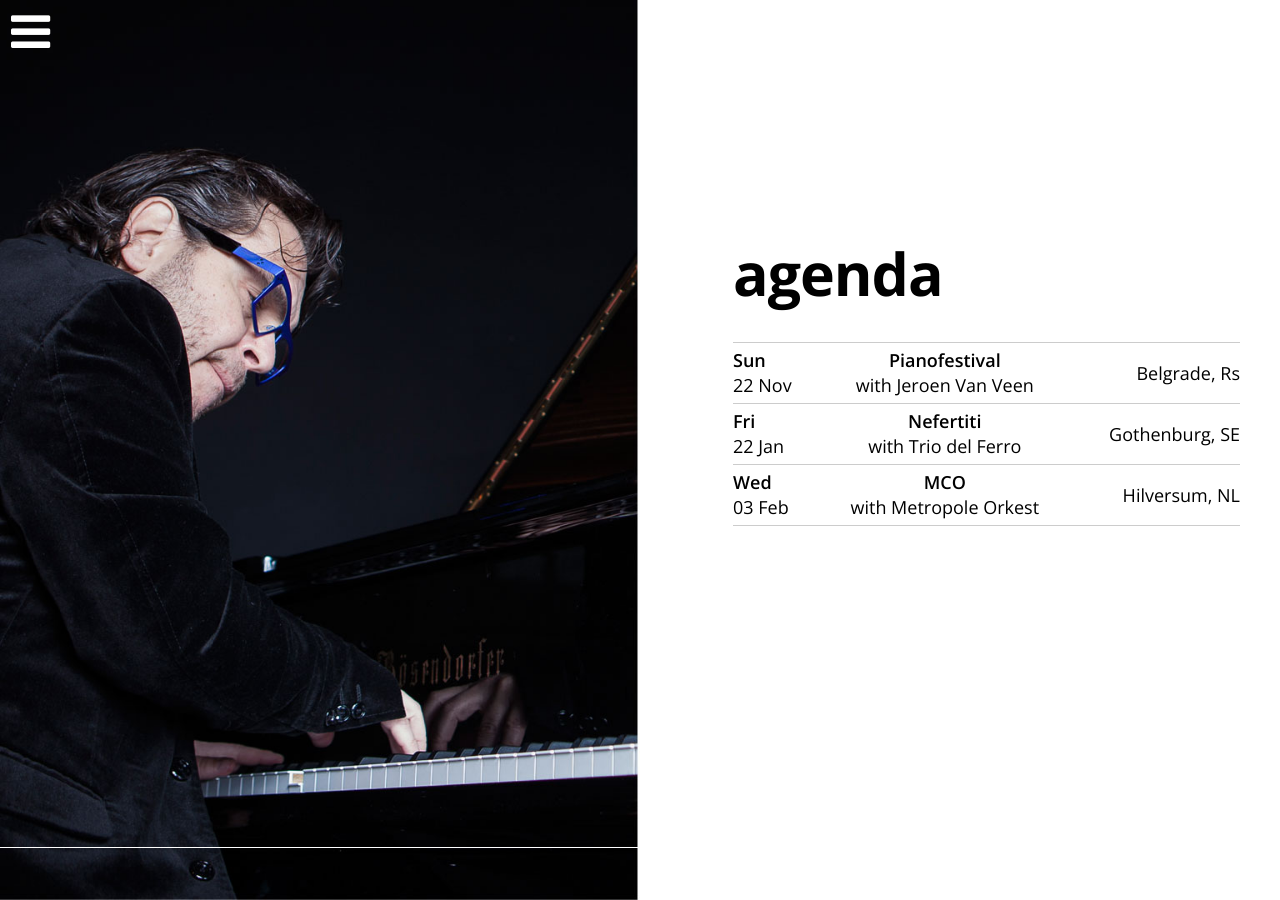
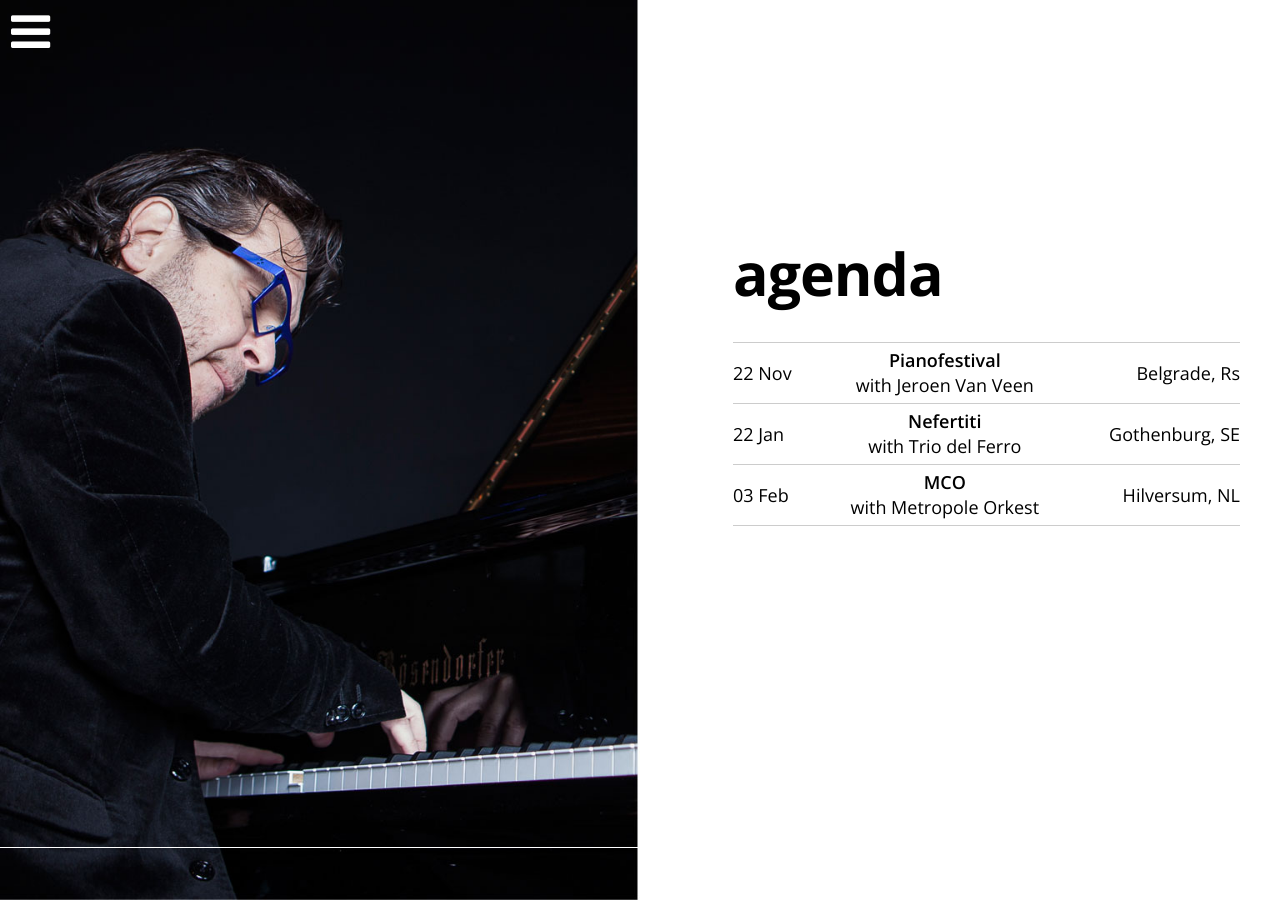
Before and after one commit to mikedelferro/website, a Jekyll site: the page built from agenda.html, in a window 1280 px wide. Built offline with Jekyll 4.4.1, drawn with Linux system fonts in a browser that asks for light colours; nearby versions of some CDN libraries.

Commit message:
Updated '_layouts/agenda.html' via CloudCannon

```diff
--- a/_layouts/agenda.html
+++ b/_layouts/agenda.html
@@ -617,7 +617,7 @@ $(document).ready(function() {
 {% for item in site.gigs %}
 
    <tr>
-       <td style="border-top: 1px solid #ccc; padding: 5px 20px 5px 0px; text-align: left; white-space: nowrap;" ><span style="font-weight: 600;">{{ item.date | date: "%a" }}</span><br />{{ item.date | date: "%d %b" }}</td>
+       <td style="border-top: 1px solid #ccc; padding: 5px 20px 5px 0px; text-align: left; white-space: nowrap;" >{{ item.date | date: "%d %b" }}</td>
        <td style="border-top: 1px solid #ccc; padding: 5px 20px 5px 0px; text-align: center; "><a href="{{ item.url }}" target="_blank" style="font-weight: 600; text-decoration: none;">{{ item.venue }}</a><br />{{ item.title }}</td>
        <td style="border-top: 1px solid #ccc; padding: 5px 0px 5px 0px; text-align: right; white-space: nowrap;">{{ item.location }}</td>
     </tr>
```
